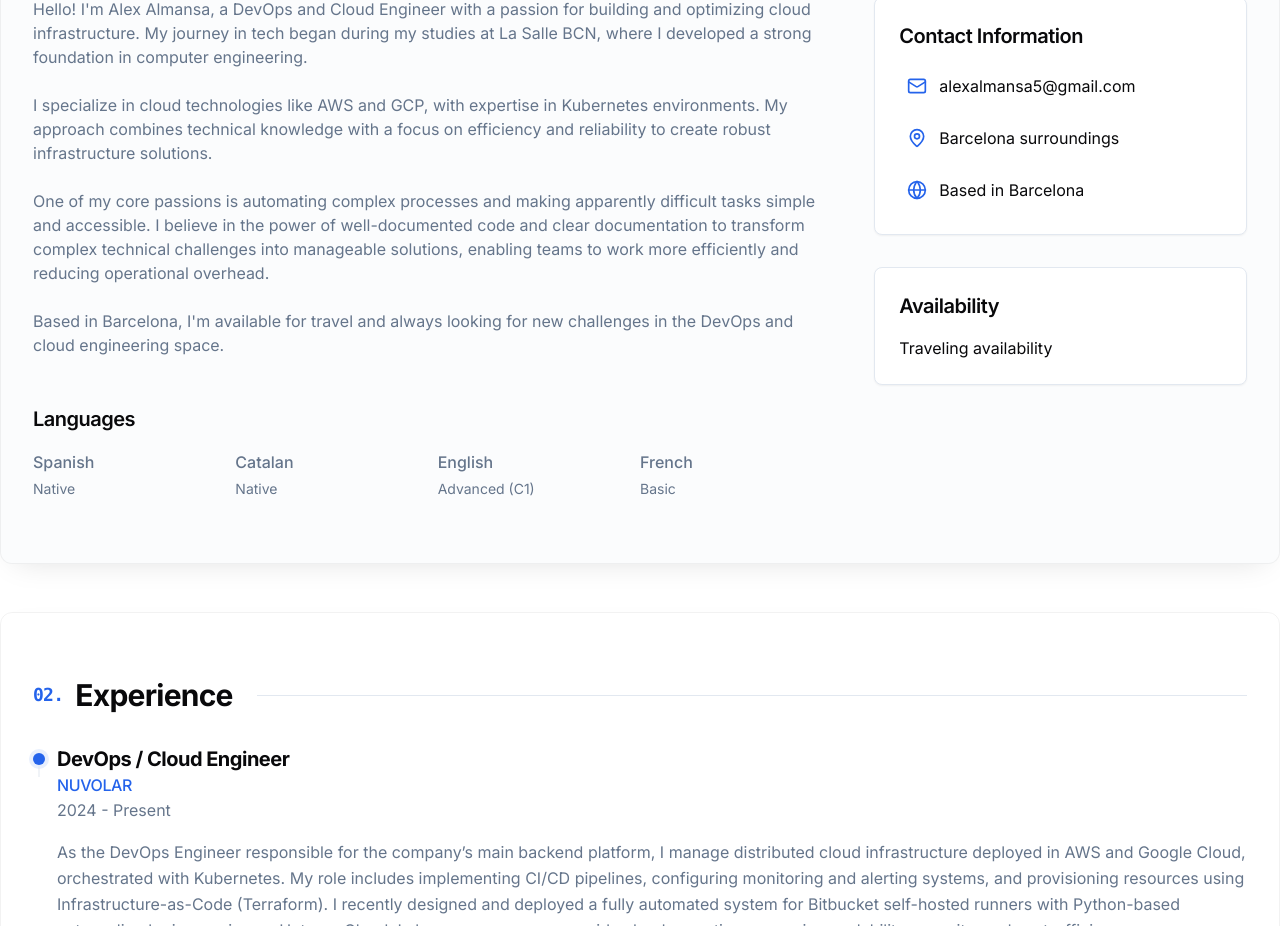
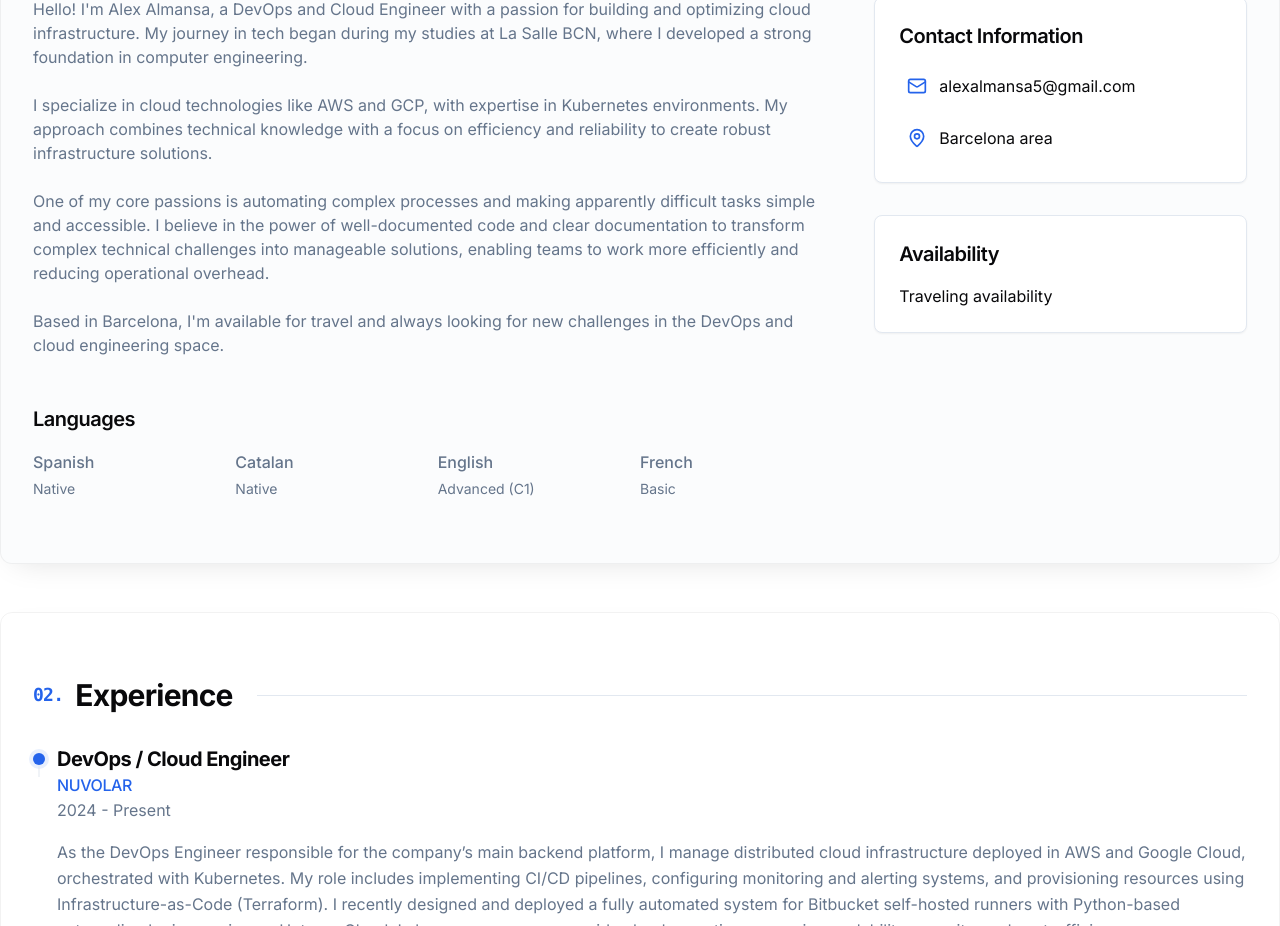
Before and after one commit to alexalmansa/alexalmansa_portfolio, a Next.js app: page / in a window 1280 px wide. Shown: the part 800-1726 px from the top of the page. Built offline with nearby package versions, Linux system fonts and the light colour scheme.

Commit message:
Update contact information.

```diff
--- a/app/page.tsx
+++ b/app/page.tsx
@@ -534,11 +534,7 @@ export default function Home() {
                       </div>
                       <div className="contact-item text-sm md:text-base">
                         <MapPin className="w-4 h-4 md:w-5 md:h-5 flex-shrink-0" />
-                        <span>Barcelona surroundings</span>
-                      </div>
-                      <div className="contact-item text-sm md:text-base">
-                        <Globe className="w-4 h-4 md:w-5 md:h-5 flex-shrink-0" />
-                        <span>Based in Barcelona</span>
+                        <span>Barcelona area</span>
                       </div>
                     </div>
                   </motion.div>
```
